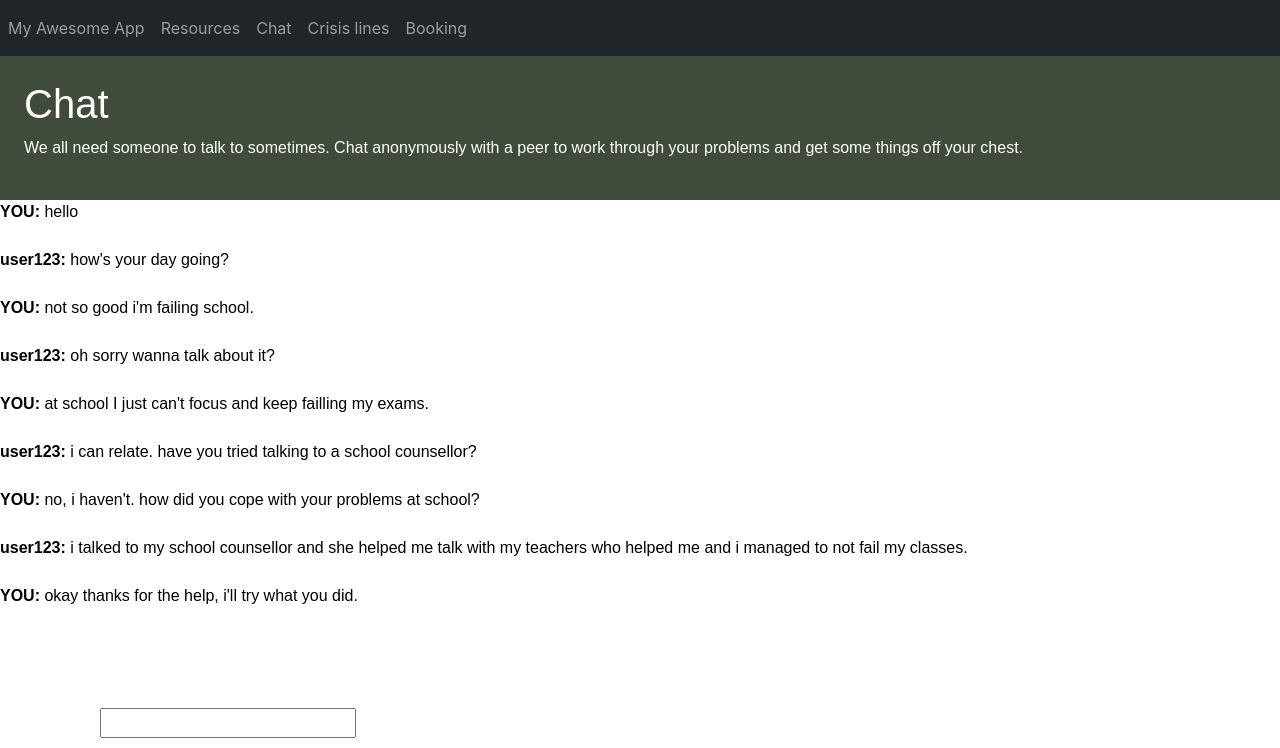
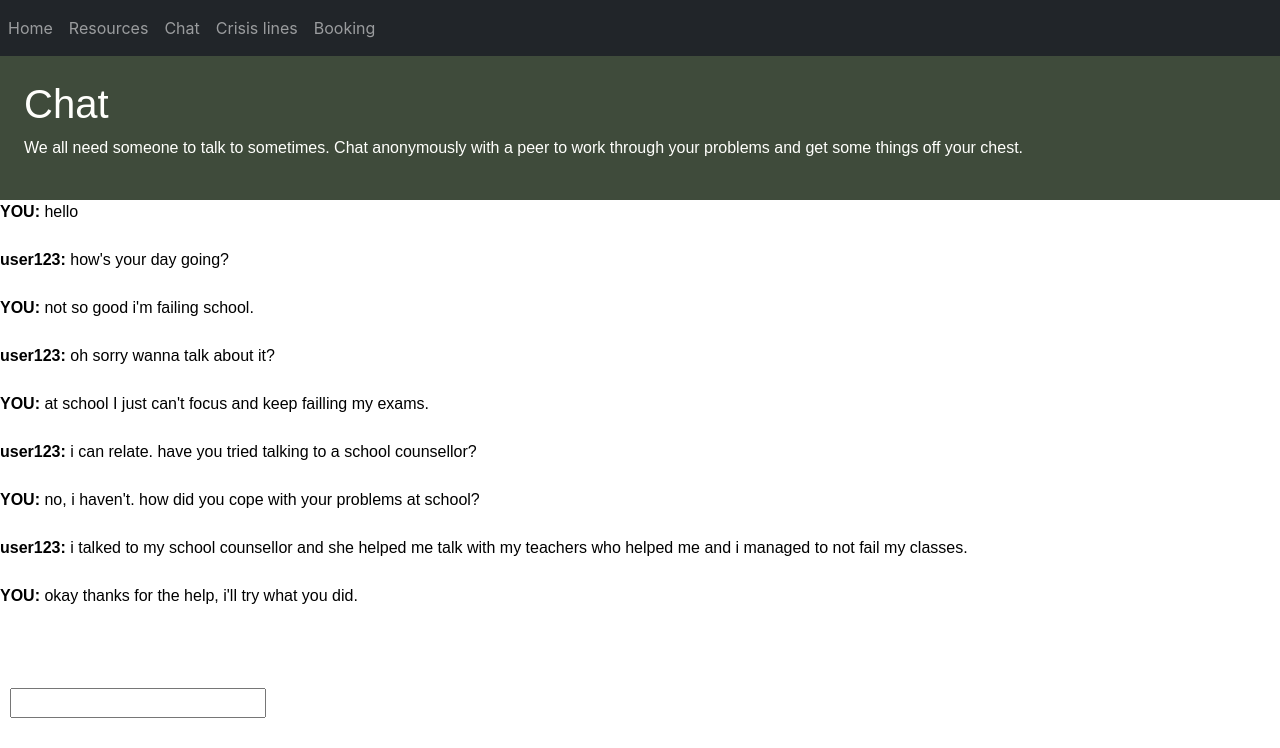
Before and after one commit to hightechu/techccelerator-2023-safespace, a React (Create React App) app: page /Chat in a window 1280 px wide. Shown: the top 748 px of the page. Built offline with nearby package versions, Linux system fonts and the light colour scheme.

Commit message:
final changes on my part

```diff
--- a/src/components/Booking.js
+++ b/src/components/Booking.js
@@ -13,7 +13,7 @@ import vanisle from './vanisle.png';
     </div>
     <img src={vanisle} alt="Map of Vancouver Island"></img>
     <form action="/action_page.php">
-      <label for="location">Choose your location:</label>
+      <label for="location">Please select your location: </label>
       <select name="location" id="location">
         <option value="Victoria">Victoria</option>
         <option value="Langford">Langford</option>
--- a/src/components/Navigation.js
+++ b/src/components/Navigation.js
@@ -7,7 +7,7 @@ const Navigation = () => {
             <Navbar.Toggle aria-controls="navbarScroll" data-bs-toggle="collapse" data-bs-target="#navbarScroll" />
             <Navbar.Collapse id="navbarScroll">
                 <Nav>
-                    <NavLink  eventKey="1" as={Link} to="/">My Awesome App</NavLink>
+                    <NavLink  eventKey="1" as={Link} to="/">Home</NavLink>
                     <NavLink  eventKey="3" as={Link} to="/Resources">Resources</NavLink>
                     <NavLink  eventKey="2" as={Link} to="/Chat">Chat</NavLink>
                     <NavLink  eventKey="4" as={Link} to="/Crisislines">Crisis lines</NavLink>
--- a/src/components/UserHome.js
+++ b/src/components/UserHome.js
@@ -30,7 +30,7 @@ const UserHome = () => {
         <div className="container-fluid">
             <h1> Who are we?</h1>
             <p>
-                There is far too much stigma surrounding men's mental health, especially in adolescence. Everyone deserves to feel safe asking for help, and to receive the support they need. Our mission here at Safe Space is to eliminate the stigma and help young men open up about their struggles and see that they are not alone. We provide peer support, mental health resources, crisis lines and in-person booking aids all in one place.
+                We are Safe Space, a web app designed by teens, for teens. We believe that there is far too much stigma surrounding men's mental health, especially in adolescence. Everyone deserves to feel safe asking for help, and to receive the support they need. Our mission here at Safe Space is to eliminate the stigma and help young men open up about their struggles and see that they are not alone. We provide peer support, mental health resources, crisis lines and in-person booking aids all in one place.
             </p>
             <button onClick={handleLogout}>Logout</button>
         </div>
--- a/src/index.css
+++ b/src/index.css
@@ -184,7 +184,7 @@ p {
 .button4 {border-radius: 4px;}
 
 .text-box {
-  margin: 100px 25px 25px 100px;
+  margin: 80px 25px 25px 10px;
 }
 
 p.texting {
@@ -194,7 +194,3 @@ p.texting {
 img {
   width: 100%;
 }
-
-.test {
-  border: 1px solid black;
-}
```
